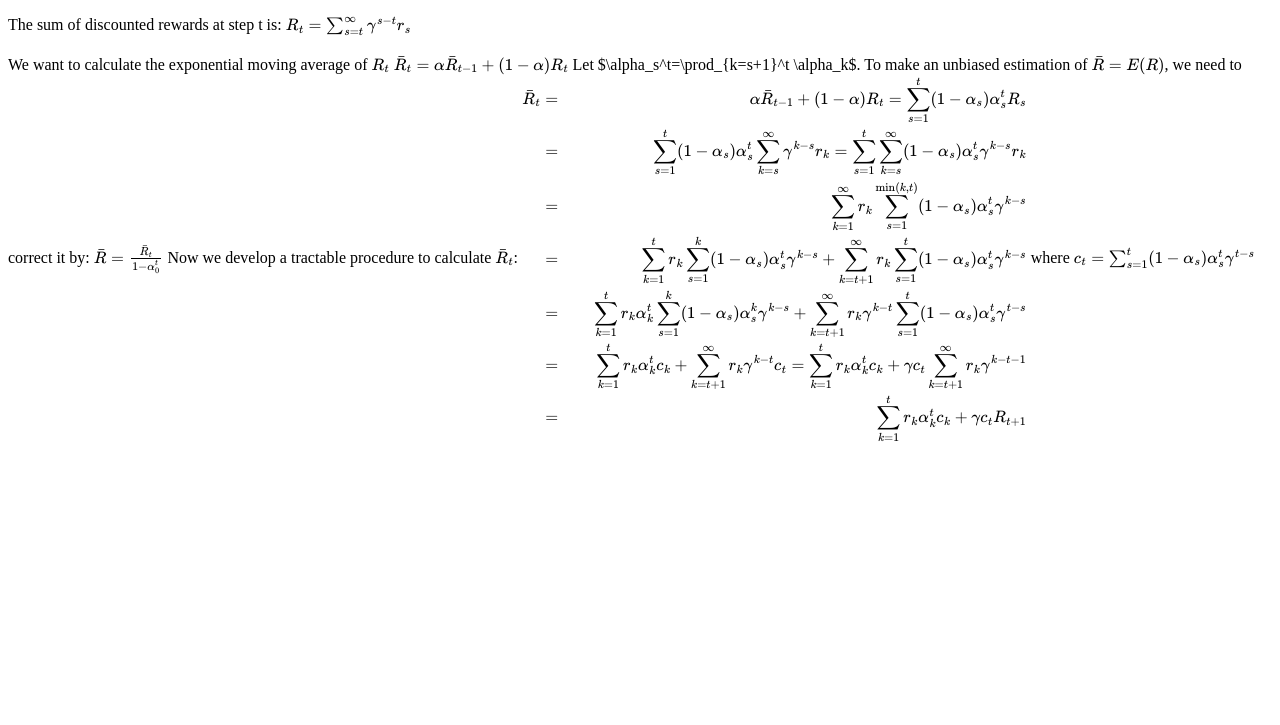
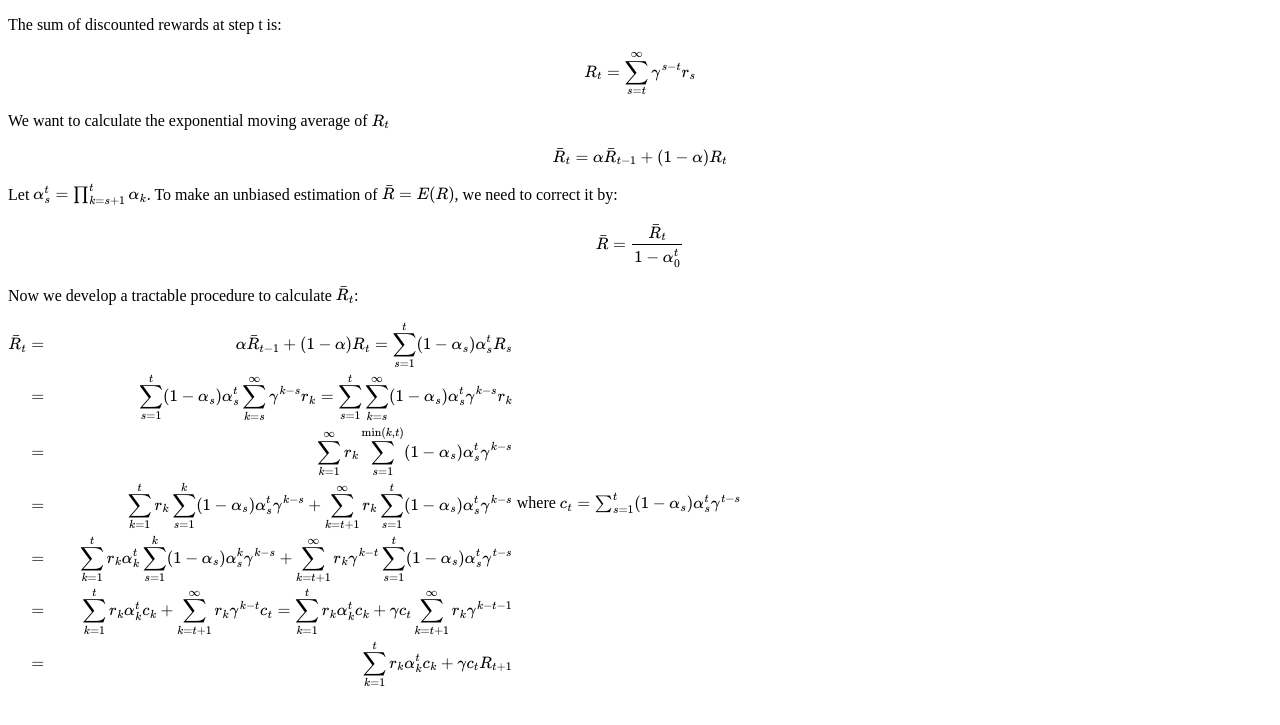
Before and after one commit to emailweixu/emailweixu.github.io, a Jekyll site: the page built from _posts/2019-02-04-moving-average-of-discounted_reward.md, in a window 1280 px wide. Shown: the top 725 px of the page. Built offline with Jekyll 4.4.1, drawn with Linux system fonts in a browser that asks for light colours; our own code applies the rules of GitHub Pages for plain Markdown files; formulas are drawn with MathJax 3.

Commit message:
Update 2019-02-04-moving-average-of-discounted_reward.md

```diff
--- a/_posts/2019-02-04-moving-average-of-discounted_reward.md
+++ b/_posts/2019-02-04-moving-average-of-discounted_reward.md
@@ -6,15 +6,21 @@ categories: [machine-learning]
 ---
 
 The sum of discounted rewards at step t is:
+
 $$ R_t = \sum_{s=t}^\infty \gamma^{s-t} r_s $$
 
-We want to calculate the exponential moving average of $$R_t$$
+We want to calculate the exponential moving average of \\(R_t\\)
+
 $$
 \bar{R}_t = \alpha \bar{R}_{t-1} + (1-\alpha) R_t \label{EqUnbiasedR}
 $$
-Let $\alpha_s^t=\prod_{k=s+1}^t \alpha_k$. To make an unbiased estimation of $$\bar{R} = E(R)$$, we need to correct it by:
+
+Let \\(\alpha_s^t=\prod_{k=s+1}^t \alpha_k\\). To make an unbiased estimation of \\(\bar{R} = E(R)\\), we need to correct it by:
+
 $$ \bar{R} = \frac{\bar{R}_t}{1-\alpha_0^t} $$
-Now we develop a tractable procedure to calculate $$\bar{R}_t$$:
+
+Now we develop a tractable procedure to calculate \\(\bar{R}_t\\):
+
 $$
 \begin{align}
 \bar{R}_t &=& \alpha \bar{R}_{t-1} + (1-\alpha) R_t = \sum_{s=1}^t (1-\alpha_s)\alpha_s^t R_s \\
```
